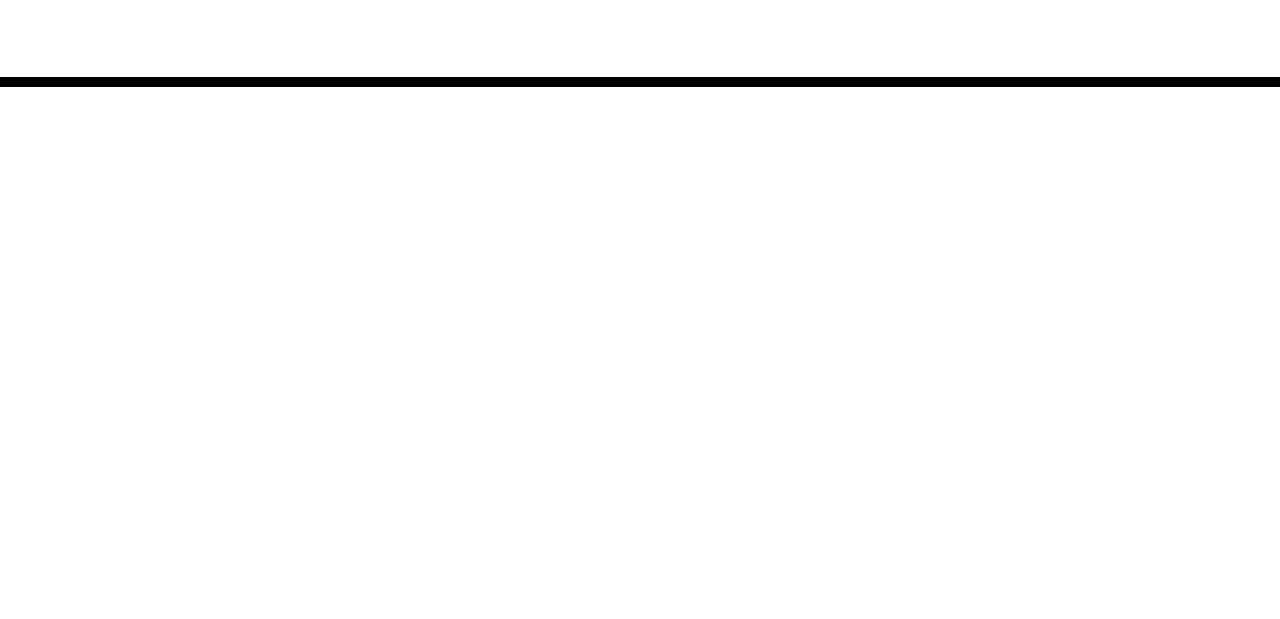
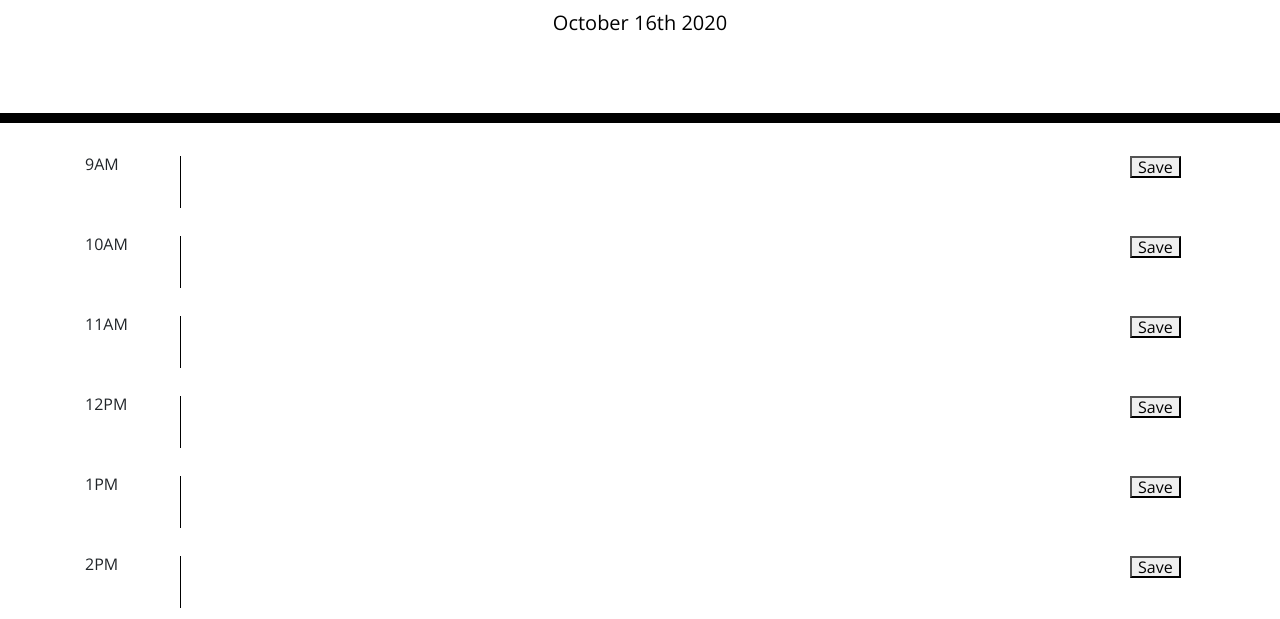
Before and after one commit to MorgansPlayGames/parkers-dayplanner, a plain HTML site: page index.html in a window 1280 px wide. Shown: the part 181-800 px from the top of the page. Drawn offline with nearby package versions, Linux system fonts and the light colour scheme.

Commit message:
used moment.js to add date to the page

```diff
--- a/index.html
+++ b/index.html
@@ -28,11 +28,12 @@
       <p class="lead">A simple calendar app for scheduling your work day</p>
       <p id="currentDay" class="lead"></p>
     </header>
-    <div class="container">
+    <div class="container" id="day">
       <!-- Timeblocks go here -->
     </div>
 
     <script src="https://code.jquery.com/jquery-3.4.1.min.js"></script>
     <script src="https://cdnjs.cloudflare.com/ajax/libs/moment.js/2.24.0/moment.min.js"></script>
+    <script src="script.js"></script>
   </body>
 </html>
--- a/script.js
+++ b/script.js
@@ -1,17 +1,24 @@
 $(document).ready(function() {
+    //html areas of interest
     var area = $("#day");
     var todayEl = $("#currentDay")
+
+    //static on page load
     var times = ["9AM", "10AM", "11AM", "12PM", "1PM", "2PM", "3PM", "4PM", "5PM"];
-    //var date =
-    //todayEl
+    var date = moment().format('MMMM Do YYYY');
+
+    //initial dom populator
+    todayEl.text(date);
     for(var i = 0; i<times.length; i++){
 
-    var basic = $("<div class = 'row'></div>");
+    var basic = $("<div></div>");
     var firstEl = $("<div class = 'col-1'>"+times[i]+"</div>");
     var secondEl = $("<div class = 'col-10'></div>");
     var thirdEl = $("<div class = 'col-1'></div>");
     var inputEl = $("<textarea class='container'></textarea>")
     var saveBtn = $("<button>Save</button>")
+
+    basic.attr('class', 'row tBox' + i );
     basic.append(firstEl);
     basic.append(secondEl);
     secondEl.append(inputEl);
@@ -27,4 +34,6 @@ $(document).ready(function() {
 
 
 
+
+
   });
```
